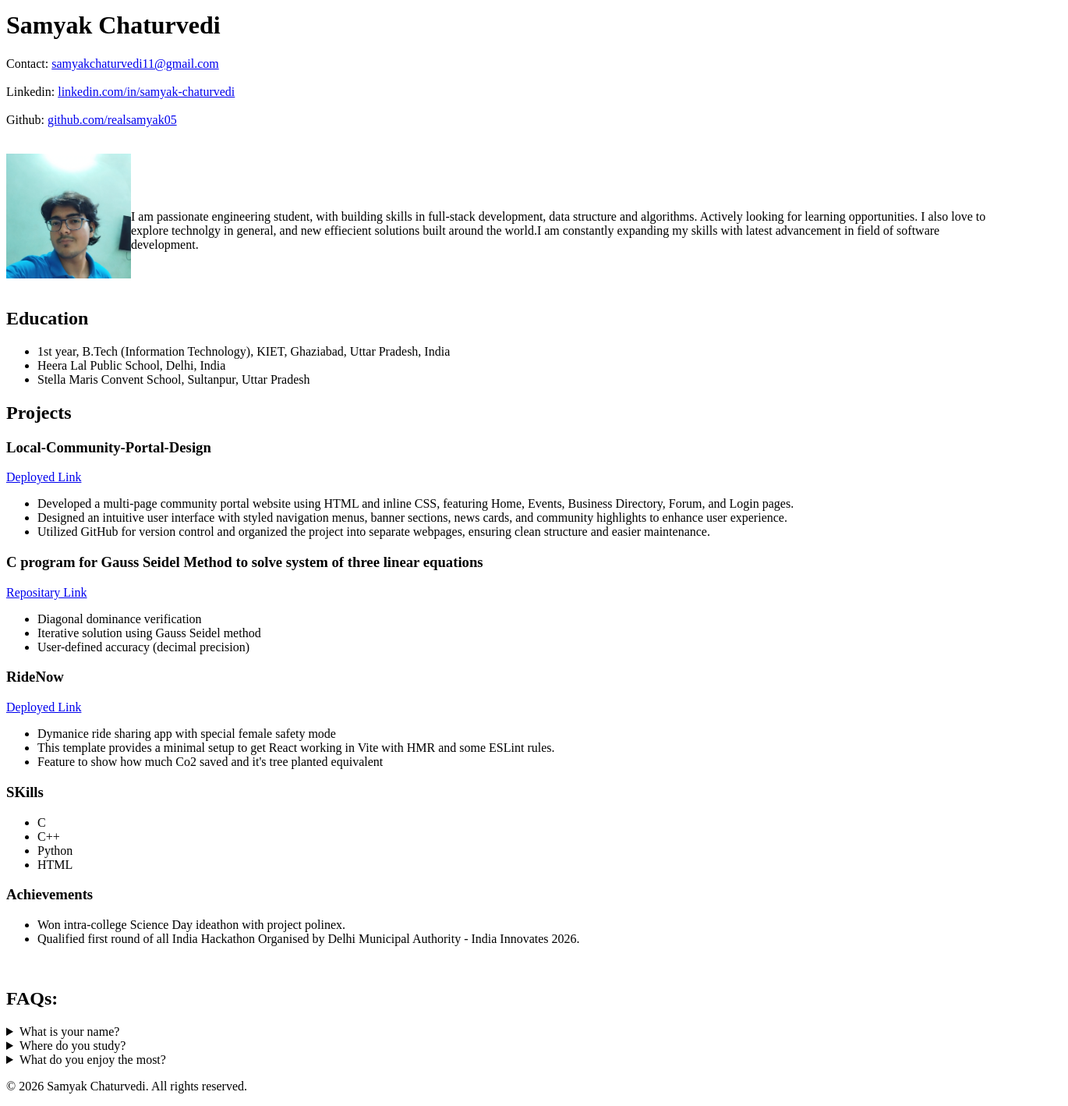
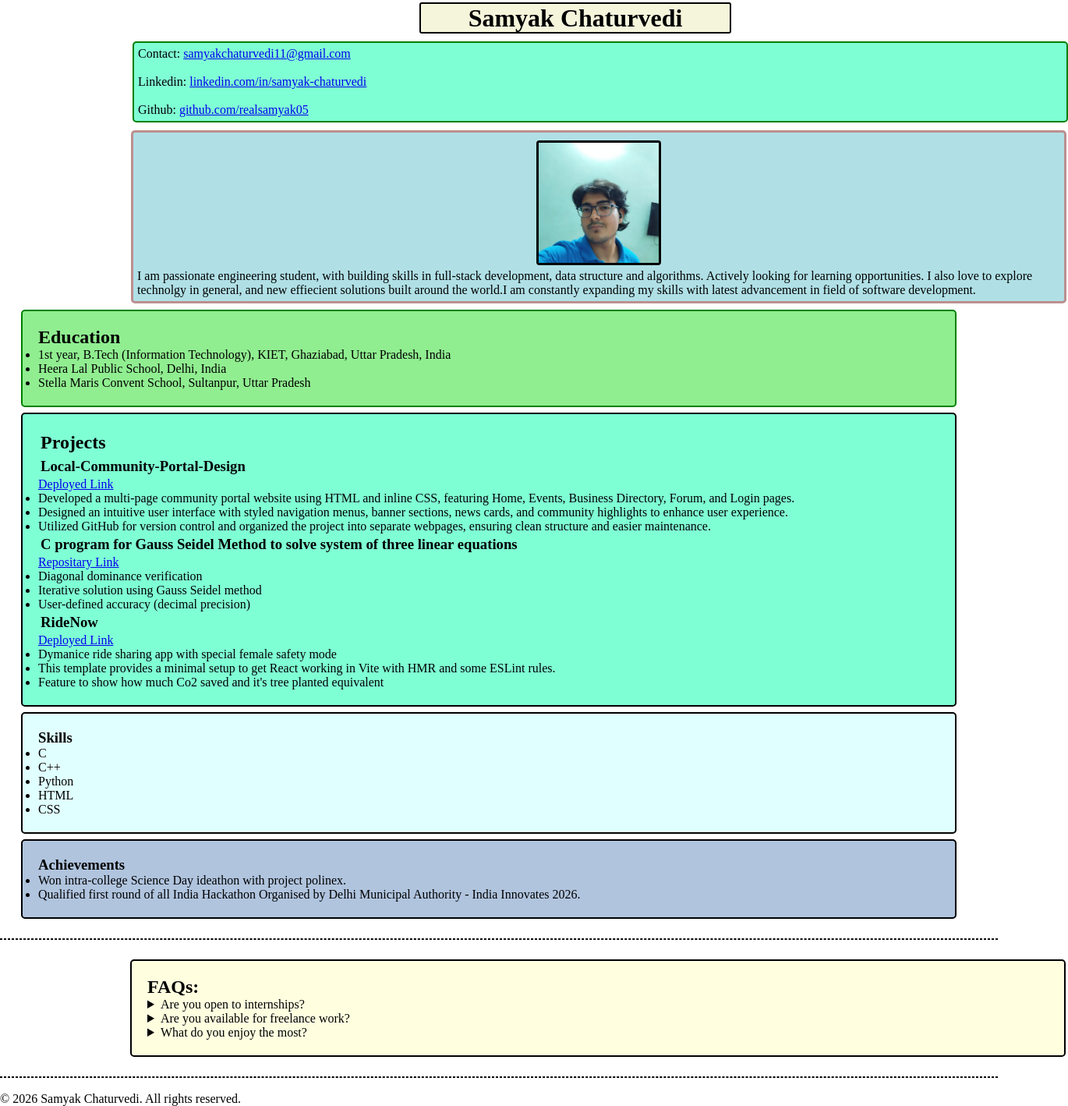
Before and after one commit to realsamyak05/Resume-WebPage, a plain HTML site: page index.html in a window 1280 px wide. Shown: the part 7-1425 px from the top of the page at 78% size, 1370 px wide, since content can reach past the window. Drawn offline with Linux system fonts and the light colour scheme.

Commit message:
Add files via upload

```diff
--- a/index.html
+++ b/index.html
@@ -1,101 +1,165 @@
-<!DOCTYPE html>
+<!doctype html>
 <html lang="en">
   <head>
-    <meta charset="UTF-8">
-    <meta name="viewport" content="width=device-width, initial-scale=1.0">
+    <meta charset="UTF-8" />
+    <meta name="viewport" content="width=device-width, initial-scale=1.0" />
     <title>Samyak's Resume</title>
-    <h1>Samyak Chaturvedi</h1>
+    <link rel="stylesheet" href="style.css" />
   </head>
   <body>
-    <div>
+    <div class="name">
+      <h1>Samyak Chaturvedi</h1>
+    </div>
+    <div class="contacts">
+      <div id="email">
         <span>Contact: </span>
-    <a href="mailto:samyakchaturvedi11@gmail.com">samyakchaturvedi11@gmail.com</a>
-    <br/>
-    <br/>
+        <a href="mailto:samyakchaturvedi11@gmail.com"
+          >samyakchaturvedi11@gmail.com</a
+        >
+      </div>
+
+      <br />
+      <div id="Linkedin">
         <span>Linkedin:</span>
-    <a href="https://www.linkedin.com/in/samyak-chaturvedi">linkedin.com/in/samyak-chaturvedi</a>
-    <br/>
-    <br/>
+        <a href="https://www.linkedin.com/in/samyak-chaturvedi"
+          >linkedin.com/in/samyak-chaturvedi</a
+        >
+      </div>
+
+      <br />
+
+      <div id="Github">
         <span>Github: </span>
         <a href="https://github.com/realsamyak05">github.com/realsamyak05</a>
-    <br/>
-    <br/>
       </div>
-    <div>
-        <img src="IMG_20251015_212621_263.webp" align = "left" alt="MyPhoto" height="160px" width="160px">
-        <p><br/><br/><br/><br/>I am passionate engineering student, with building skills in full-stack development, data structure and algorithms. Actively looking for learning opportunities. I also love to explore technolgy in general, and new effiecient solutions built around the world.I am constantly expanding my skills with latest advancement in field of software development.</p>
     </div>
-    <br>
-    <br>
-    <div>
+    <div class="myself">
+      <img
+        id="myPic"
+        src="IMG_20251015_212621_263.webp"
+        alt="MyPhoto"
+        height="160px"
+        width="160px"
+      />
+      <p id="aboutMe">
+        I am passionate engineering student, with building skills in full-stack
+        development, data structure and algorithms. Actively looking for
+        learning opportunities. I also love to explore technolgy in general, and
+        new effiecient solutions built around the world.I am constantly
+        expanding my skills with latest advancement in field of software
+        development.
+      </p>
+    </div>
+    <div class="edu">
       <h2>Education</h2>
       <ul>
-            <li>1st year, B.Tech (Information Technology), KIET, Ghaziabad, Uttar Pradesh, India</li>
+        <li>
+          1st year, B.Tech (Information Technology), KIET, Ghaziabad, Uttar
+          Pradesh, India
+        </li>
         <li>Heera Lal Public School, Delhi, India</li>
         <li>Stella Maris Convent School, Sultanpur, Uttar Pradesh</li>
       </ul>
     </div>
-    <div>
-        <h2>Projects</h2>
-        <h3>Local-Community-Portal-Design</h3>
-        <a href="https://github.com/realsamyak05/Local-Community-Portal-Design/deployments/github-pages">Deployed Link</a>
+    <div class="pro">
+      <h2 id="head1">Projects</h2>
+
+      <h3 id="head2">Local-Community-Portal-Design</h3>
+      <a
+        href="https://github.com/realsamyak05/Local-Community-Portal-Design/deployments/github-pages"
+        >Deployed Link</a
+      >
       <ul>
-            <li>Developed a multi-page community portal website using HTML and inline CSS, featuring Home, Events, Business Directory, Forum, and Login pages.</li>
-            <li>Designed an intuitive user interface with styled navigation menus, banner sections, news cards, and community highlights to enhance user experience.</li>
-            <li>Utilized GitHub for version control and organized the project into separate webpages, ensuring clean structure and easier maintenance.</li>
+        <li>
+          Developed a multi-page community portal website using HTML and inline
+          CSS, featuring Home, Events, Business Directory, Forum, and Login
+          pages.
+        </li>
+
+        <li>
+          Designed an intuitive user interface with styled navigation menus,
+          banner sections, news cards, and community highlights to enhance user
+          experience.
+        </li>
+        <li>
+          Utilized GitHub for version control and organized the project into
+          separate webpages, ensuring clean structure and easier maintenance.
+        </li>
       </ul>
 
-        <h3>C program for Gauss Seidel Method to solve system of three linear equations</h3>
-        <a href="https://github.com/realsamyak05/gauss-seidel-method">Repositary Link</a>
+      <h3 id="head3">
+        C program for Gauss Seidel Method to solve system of three linear
+        equations
+      </h3>
+      <a href="https://github.com/realsamyak05/gauss-seidel-method"
+        >Repositary Link</a
+      >
       <ul>
         <li>Diagonal dominance verification</li>
         <li>Iterative solution using Gauss Seidel method</li>
         <li>User-defined accuracy (decimal precision)</li>
       </ul>
 
-        <h3>RideNow</h3>
-        <a href="https://ride-9dam17iht-realsamyak05s-projects.vercel.app/">Deployed Link</a>
+      <h3 id="head4">RideNow</h3>
+      <a href="https://ride-9dam17iht-realsamyak05s-projects.vercel.app/"
+        >Deployed Link</a
+      >
       <ul>
         <li>Dymanice ride sharing app with special female safety mode</li>
-            <li>This template provides a minimal setup to get React working in Vite with HMR and some ESLint rules.</li>
-            <li>Feature to show how much Co2 saved and it's tree planted equivalent</li>
+        <li>
+          This template provides a minimal setup to get React working in Vite
+          with HMR and some ESLint rules.
+        </li>
+        <li>
+          Feature to show how much Co2 saved and it's tree planted equivalent
+        </li>
       </ul>
     </div>
-    <div>
-        <h3>SKills</h3>
+    <div class="skill">
+      <h3>Skills</h3>
       <ul>
         <li>C</li>
         <li>C++</li>
         <li>Python</li>
         <li>HTML</li>
+        <li>CSS</li>
       </ul>
     </div>
-    <div>
+    <div class="achieve">
       <h3>Achievements</h3>
       <ul>
         <li>Won intra-college Science Day ideathon with project polinex.</li>
-            <li>Qualified first round of all India Hackathon Organised by Delhi Municipal Authority - India Innovates 2026.</li>
+        <li>
+          Qualified first round of all India Hackathon Organised by Delhi
+          Municipal Authority - India Innovates 2026.
+        </li>
       </ul>
     </div>
-    <br/>
-
-    <section>
+    <br />
+    <div class="line"></div>
+    <br />
+    <section class="faq">
       <h2>FAQs:</h2>
       <details>
-            <summary>What is your name?</summary>
-            My name is Samyak.
+        <summary>Are you open to internships?</summary>
+        ==> Yes, I'm actively looking for internship opportunities and learning
+        experiences in software development and web-development.
       </details>
 
       <details>
-            <summary>Where do you study?</summary>
-            I study in KIET, Ghaizabad.
+        <summary>Are you available for freelance work?</summary>
+        ==> Currently, I'm focused on learning and internships, but I'm open to
+        discussing suitable opportunities.
       </details>
 
       <details>
         <summary>What do you enjoy the most?</summary>
-            I really enjoy coding and watching movies and listening to music.
+        ==> I really enjoy coding and watching movies and listening to music.
       </details>
     </section>
+    <br />
+    <div class="line"></div>
+    <br />
     <div>
       <footer>
         <p>&copy 2026 Samyak Chaturvedi. All rights reserved.</p>
--- /dev/null
+++ b/style.css
@@ -0,0 +1,205 @@
+* {
+  margin: 0;
+  padding: 0;
+  box-sizing: border-box;
+}
+
+.name {
+  display: flex;
+  flex-wrap: wrap;
+  border: 2px solid black;
+  background-color: beige;
+  width: 400px;
+  height: 40px;
+  justify-content: center;
+  border-radius: 3px;
+  margin: 10px;
+  position: relative;
+  left: 33rem;
+  transition:
+    transform 0.4s ease,
+    box-shadow 0.4s ease;
+}
+.name:hover {
+  transform: scale(1.1);
+  box-shadow: 0 15px 25px rgba(0, 0, 0, 0.7);
+}
+
+.contacts {
+  display: flex;
+  flex-wrap: wrap;
+  flex-direction: column;
+  margin: 10px;
+  border: 2px solid green;
+  padding: 5px;
+  background-color: aquamarine;
+  border-radius: 5px;
+  width: 1200px;
+  transition:
+    transform 0.4s ease,
+    box-shadow 0.4s ease;
+  position: relative;
+  left: 10em;
+}
+.contacts:hover {
+  transform: scale(1.05);
+  box-shadow: 0 15px 25px rgba(0, 0, 0, 0.7);
+}
+
+.myself {
+  display: flex;
+  flex-wrap: wrap;
+  margin: 8px;
+  padding: 5px;
+  width: 1200px;
+  border: 3px solid rosybrown;
+  border-radius: 5px;
+  background-color: powderblue;
+  justify-content: space-evenly;
+  flex-direction: row;
+  transition:
+    transform 0.4s ease,
+    box-shadow 0.4s ease;
+  position: relative;
+  left: 10em;
+}
+.myself:hover {
+  transform: scale(1.05);
+  box-shadow: 0 15px 25px rgba(0, 0, 0, 0.7);
+}
+
+#myPic {
+  margin: 5px;
+  border: 3px solid black;
+  border-radius: 4px;
+}
+
+#aboutMe {
+  display: flex;
+  justify-content: center;
+  flex-wrap: wrap;
+  align-items: center;
+}
+.edu {
+  display: flex;
+  flex-wrap: wrap;
+  border: 2px solid green;
+  background-color: lightgreen;
+  flex-direction: column;
+  border-radius: 5px;
+  margin: 7px;
+  padding: 20px;
+  width: 1200px;
+  position: relative;
+  left: 20px;
+  transition:
+    transform 0.4s ease,
+    box-shadow 0.4s ease;
+}
+.edu:hover {
+  transform: scale(1.03);
+  box-shadow: 0 15px 25px rgba(0, 0, 0, 0.7);
+}
+
+.pro {
+  display: flex;
+  flex-wrap: wrap;
+  flex-direction: column;
+  border: 2px solid black;
+  border-radius: 5px;
+  justify-content: space-evenly;
+  background-color: aquamarine;
+  width: 1200px;
+  margin: 7px;
+  padding: 20px;
+  position: relative;
+  left: 20px;
+  transition:
+    transform 0.4s ease,
+    box-shadow 0.4s ease;
+}
+.pro:hover {
+  transform: scale(1.03);
+  box-shadow: 0 15px 25px rgba(0, 0, 0, 0.7);
+}
+#head1 {
+  margin: 3px;
+}
+#head2 {
+  margin: 3px;
+}
+#head3 {
+  margin: 3px;
+}
+#head4 {
+  margin: 3px;
+}
+
+.skill {
+  display: flex;
+  flex-wrap: wrap;
+  flex-direction: column;
+  border: 2px solid black;
+  border-radius: 5px;
+  margin: 7px;
+  padding: 20px;
+  width: 1200px;
+  position: relative;
+  left: 20px;
+  transition:
+    transform 0.4s ease,
+    box-shadow 0.4s ease;
+  background-color: lightcyan;
+}
+
+.skill:hover {
+  transform: scale(1.03);
+  box-shadow: 0 15px 25px rgba(0, 0, 0, 0.7);
+}
+
+.achieve {
+  display: flex;
+  flex-wrap: wrap;
+  flex-direction: column;
+  border: 2px solid black;
+  border-radius: 5px;
+  margin: 7px;
+  padding: 20px;
+  width: 1200px;
+  position: relative;
+  left: 20px;
+  transition:
+    transform 0.4s ease,
+    box-shadow 0.4s ease;
+  background-color: lightsteelblue;
+}
+.achieve:hover {
+  transform: scale(1.03);
+  box-shadow: 0 15px 25px rgba(0, 0, 0, 0.7);
+}
+.faq {
+  display: flex;
+  flex-wrap: wrap;
+  flex-direction: column;
+  border: 2px solid black;
+  border-radius: 5px;
+  margin: 7px;
+  padding: 20px;
+  width: 1200px;
+  transition:
+    transform 0.4s ease,
+    box-shadow 0.4s ease;
+  background-color: lightyellow;
+  position: relative;
+  left: 10em;
+}
+.faq:hover {
+  transform: scale(1.05);
+  box-shadow: 0 15px 25px rgba(0, 0, 0, 0.7);
+}
+
+.line {
+  border-style: dashed;
+  border-width: 1px;
+  border-color: black;
+}
```
Lines whose indentation alone changed are shown as unchanged.
